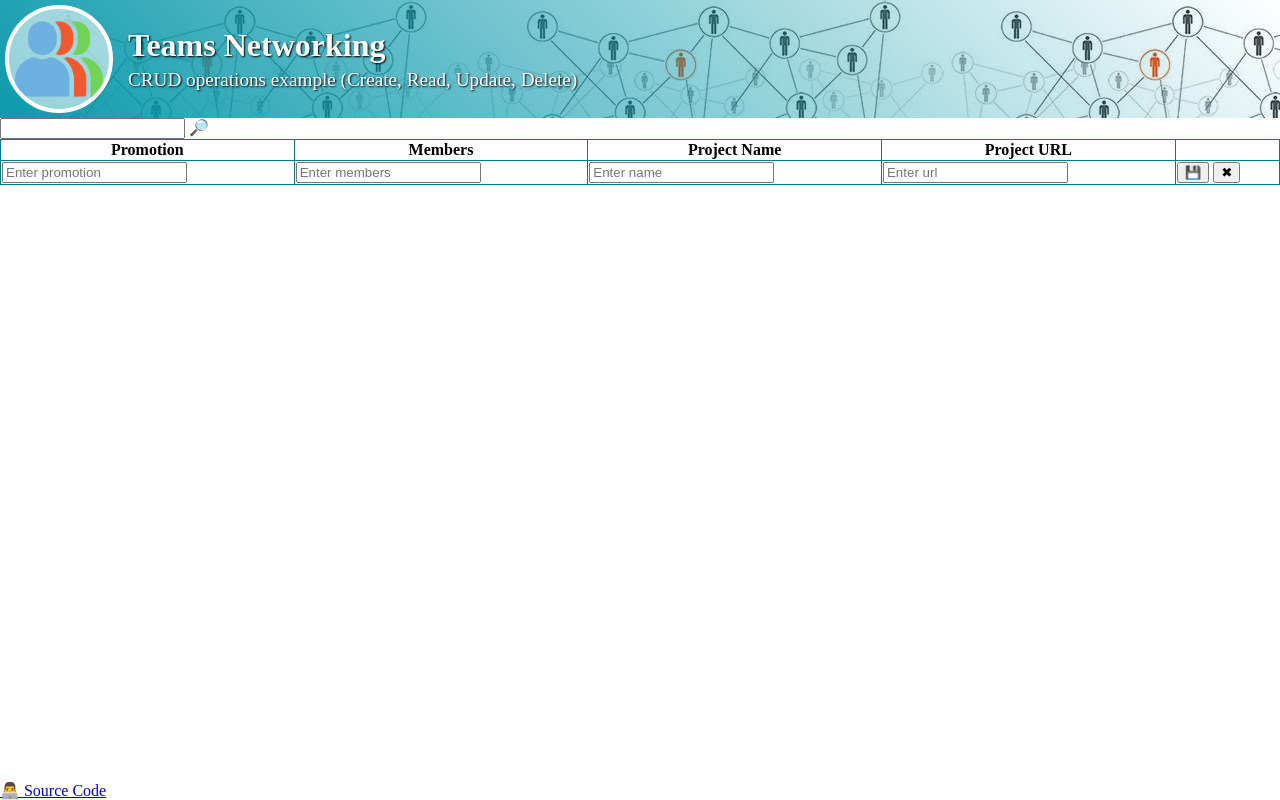
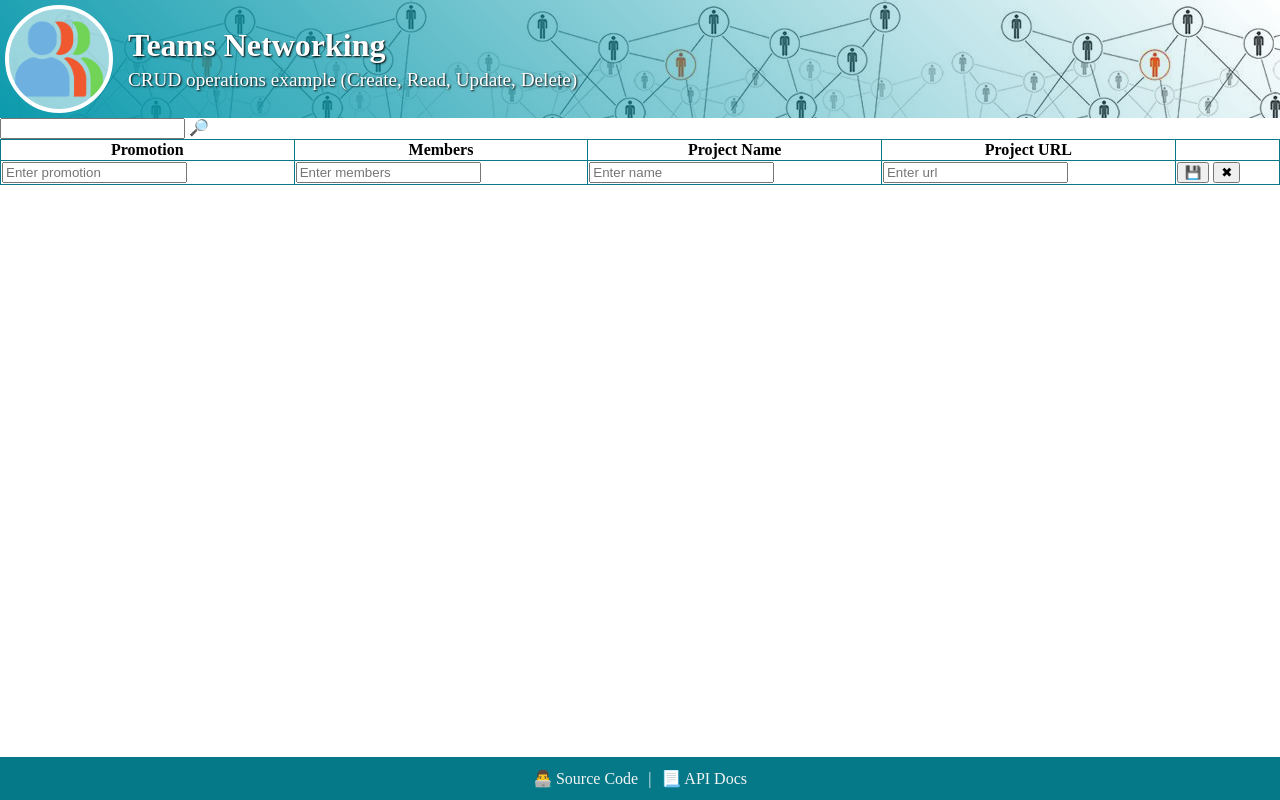
Before and after one commit to nmatei/teams-networking, a website built with webpack: page src/index.html in a window 1280 px wide. Built offline with nearby package versions, Linux system fonts and the light colour scheme; files whose address does not match are found by name.

Commit message:
footer css

```diff
--- a/src/index.html
+++ b/src/index.html
@@ -58,7 +58,15 @@
     </div>
 
     <footer>
-      <a href="https://github.com/nmatei/teams-networking">👨‍💻 Source Code</a>
+      <a class="item" href="https://github.com/nmatei/teams-networking" target="_blank">
+        <span>👨‍💻</span>
+        <span>Source Code</span>
+      </a>
+      <span class="item">|</span>
+      <a class="item" href="https://github.com/nmatei/node-api" target="_blank">
+        <span>📃</span>
+        <span>API Docs</span>
+      </a>
     </footer>
   </body>
 </html>
--- a/src/style.css
+++ b/src/style.css
@@ -66,3 +66,31 @@ header h2 {
   text-decoration: underline;
   color: green;
 }
+
+footer {
+  padding: 10px;
+  background-color: #057988;
+  color: #f5f5f5;
+  display: flex;
+  flex-direction: row;
+  align-items: stretch;
+  justify-content: center;
+  gap: 5px;
+}
+footer a {
+  color: #f5f5f5;
+  padding: 2px 5px;
+  text-decoration: none;
+  border-radius: 0.2em;
+  transition: 0.5s;
+}
+footer a:hover {
+  background-color: #0798ab;
+}
+footer .item {
+  display: flex;
+  flex-direction: row;
+  align-items: center;
+  justify-content: center;
+  gap: 3px;
+}
```
